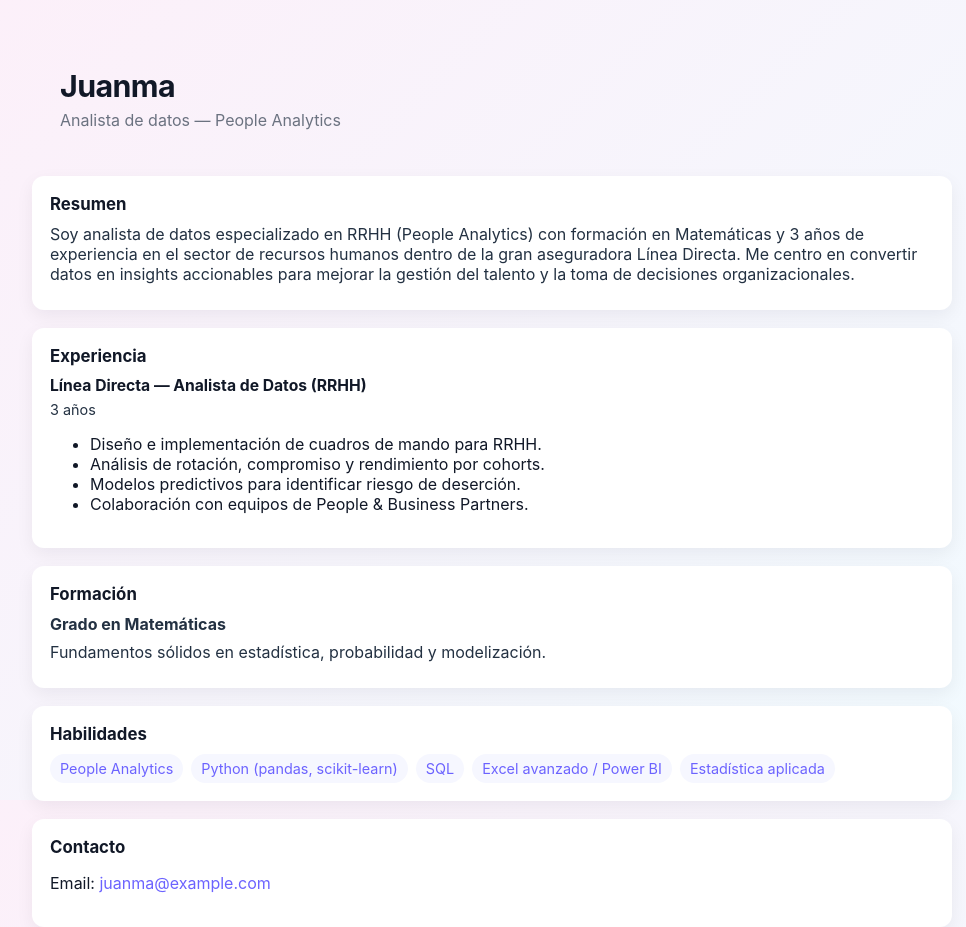
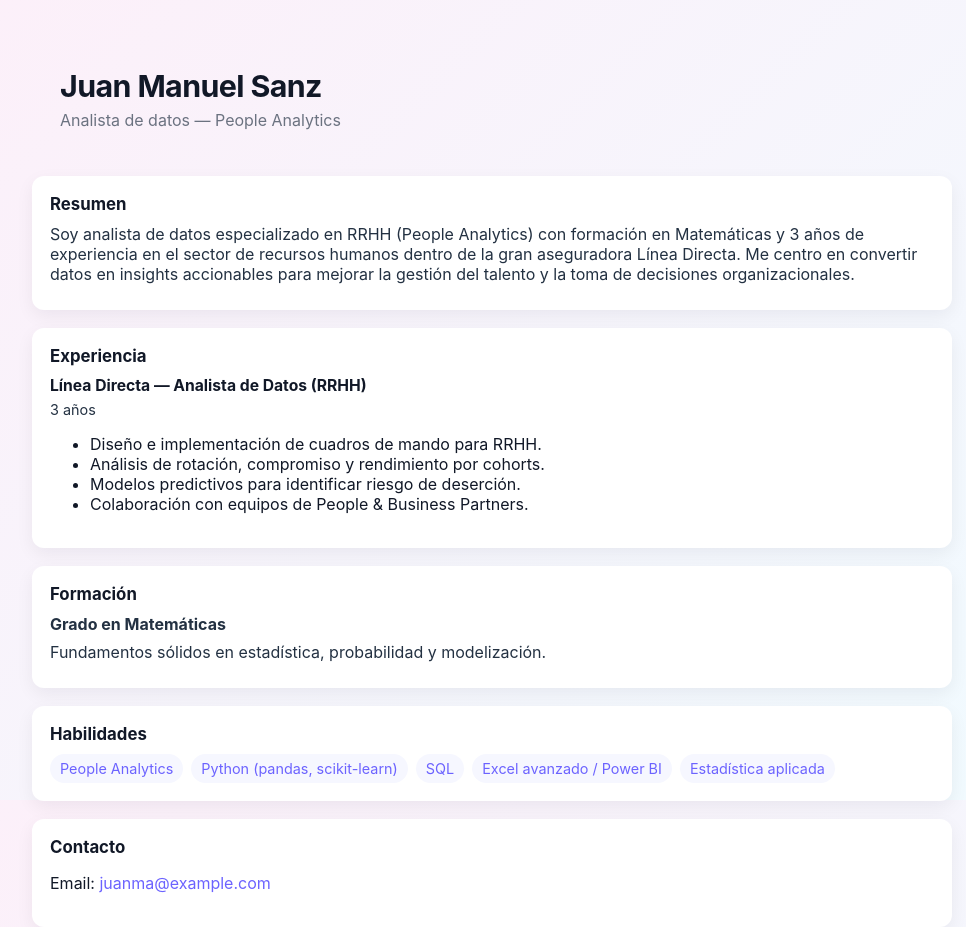
Before and after one commit to JSPenta/webjuanma, a plain HTML site: page index.html in a window 1280 px wide. Shown: the whole page, without its empty margins (148-1114 px from the left). Drawn offline with Linux system fonts and the light colour scheme.

Commit message:
Update title and header name to full name: Juan Manuel Sanz

```diff
--- a/index.html
+++ b/index.html
@@ -3,13 +3,13 @@
 	<head>
 		<meta charset="utf-8" />
 		<meta name="viewport" content="width=device-width, initial-scale=1" />
-		<title>Juanma — Analista de Datos (People Analytics)</title>
+		<title>Juan Manuel Sanz — Analista de Datos (People Analytics)</title>
 		<link rel="stylesheet" href="styles.css" />
 	</head>
 	<body>
 		<main class="container">
 			<header class="hero">
-				<h1 class="name">Juanma</h1>
+				<h1 class="name">Juan Manuel Sanz</h1>
 				<p class="role">Analista de datos — People Analytics</p>
 			</header>
 
```
